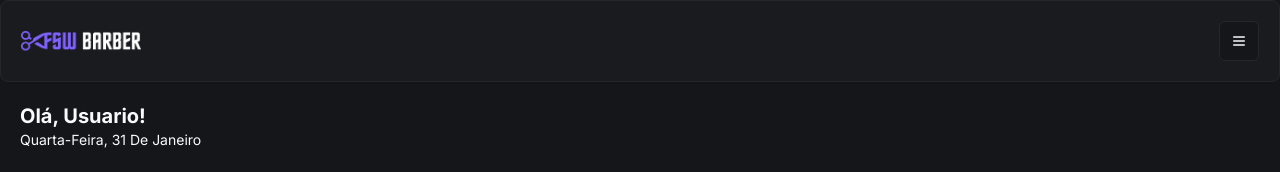
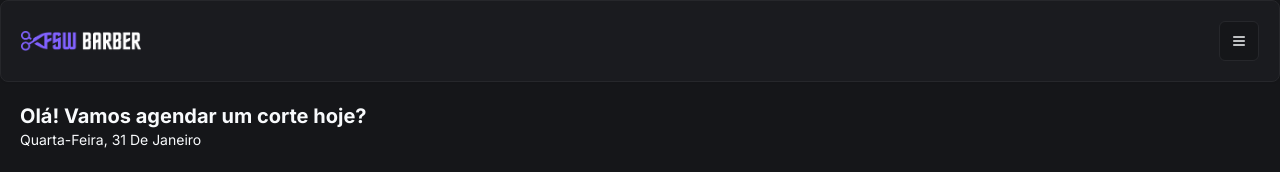
Before and after one commit to Viniciusrbr/fsw-barber, a Next.js app: page / in a window 1280 px wide. Shown: the top 172 px of the page. Built offline with nearby package versions, Linux system fonts and the light colour scheme; no server answers; the database is empty.

Commit message:
feat: add user name to home page

```diff
--- a/app/(home)/page.tsx
+++ b/app/(home)/page.tsx
@@ -36,7 +36,9 @@ export default async function Home() {
       <Header />
 
       <div className="px-5 pt-5">
-        <h2 className="text-xl font-bold">Olá, Usuario!</h2>
+        <h2 className="text-xl font-bold">
+          {session?.user ? `Olá, ${session.user.name?.split(" ")[0]}!` : "Olá! Vamos agendar um corte hoje?"}
+        </h2>
         <p className="capitalize text-sm">
           {format(new Date(), "EEEE',' dd 'de' MMMM", {
             locale: ptBR,
```
